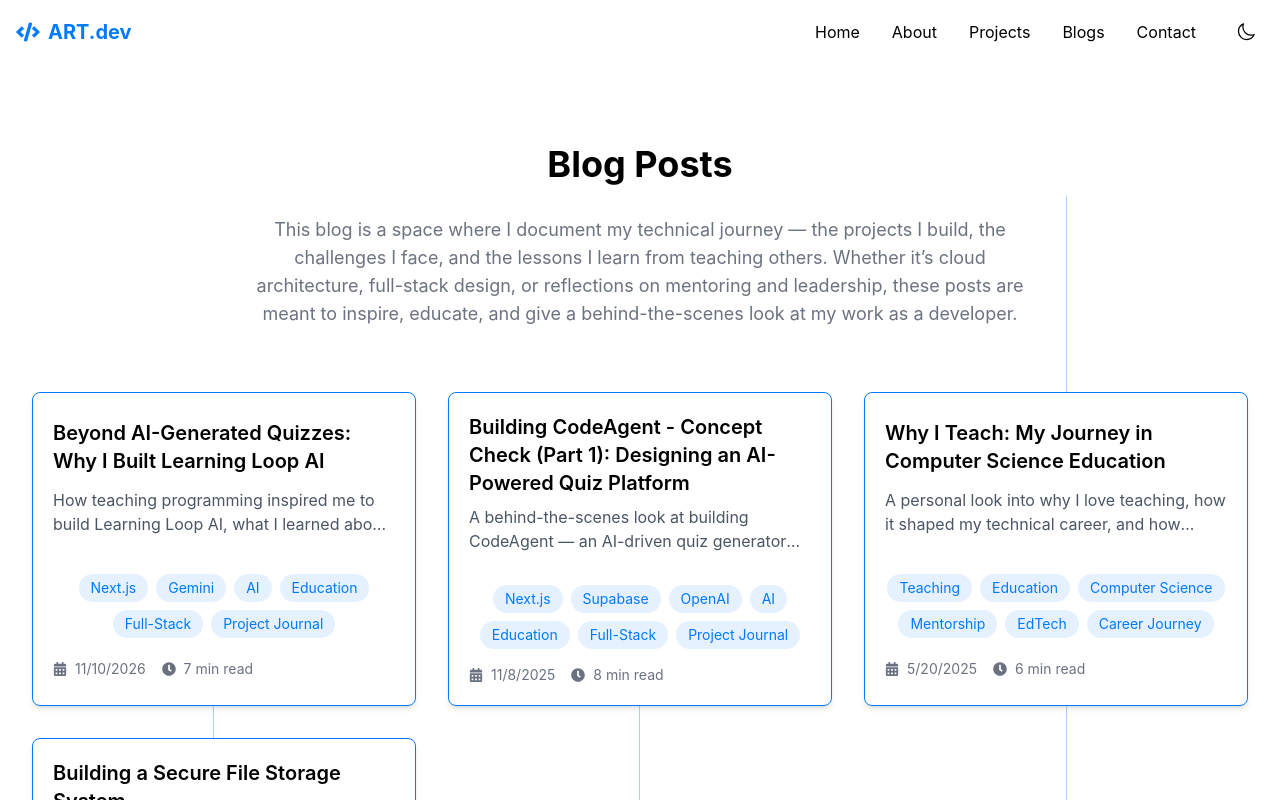
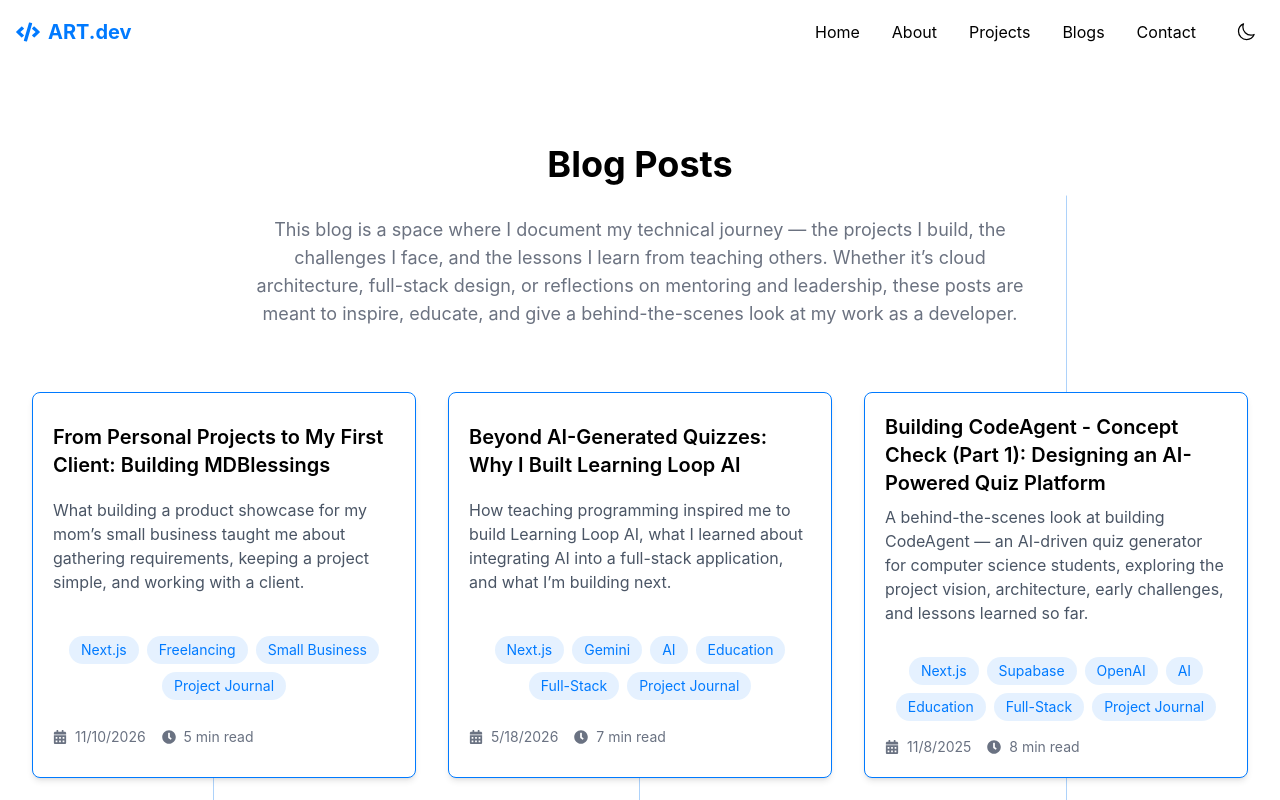
Before and after one commit to Mela13076/art-devfolio, a Next.js app: page /blogs in a window 1280 px wide. Shown: the top 800 px of the page. Built offline with nearby package versions, Linux system fonts and the light colour scheme.

Commit message:
added new blog post

```diff
--- a/src/app/components/BlogCard.tsx
+++ b/src/app/components/BlogCard.tsx
@@ -25,7 +25,7 @@ export default function BlogCard ({ title, summary, date, readTime, slug, tags }
         </motion.h3>
         </Link>
         <motion.p
-        className="text-gray-600 dark:text-gray-300 mb-4 line-clamp-2"
+        className="text-gray-600 dark:text-gray-300 mb-4 "
         initial={{ opacity: 0 }}
         animate={{ opacity: 1 }}
         transition={{ delay: 0.2 }}
--- a/src/app/page.tsx
+++ b/src/app/page.tsx
@@ -9,8 +9,8 @@ export default function Home() {
   return (
     <main>
       <Hero />
+      <ProjectSection />
       <ExperienceSection />
-      <ProjectSection />
       <Blogs />
       {/* <Newsletter /> */}
     </main>
--- a/src/contents/blogs.ts
+++ b/src/contents/blogs.ts
@@ -2,9 +2,17 @@ import { Blog } from "@/types";
 
 export const blogs: Blog[] = [
       {
+        title: "From Personal Projects to My First Client: Building MDBlessings",
+        summary: "What building a product showcase for my mom’s small business taught me about gathering requirements, keeping a project simple, and working with a client.",
+        date: "2026-11-10",
+        readTime: "5 min read",
+        slug: "building-mdblessings",
+        tags: ["Next.js", "Freelancing", "Small Business", "Project Journal"],
+      },
+      {
         title: "Beyond AI-Generated Quizzes: Why I Built Learning Loop AI",
         summary: "How teaching programming inspired me to build Learning Loop AI, what I learned about integrating AI into a full-stack application, and what I’m building next.",
-        date: "2026-11-10",
+        date: "2026-5-18",
         readTime: "7 min read",
         slug: "why-i-built-learning-loop-ai",
         tags: ["Next.js", "Gemini", "AI", "Education", "Full-Stack", "Project Journal"],
--- /dev/null
+++ b/src/posts/building-mdblessings.mdx
@@ -0,0 +1,46 @@
+---
+title: "From Personal Projects to My First Client: Building MDBlessings"
+summary: "What building a product showcase for my mom’s small business taught me about gathering requirements, keeping a project simple, and working with a client."
+date: "2026-11-10"
+readTime: "5 min read"
+slug: "building-mdblessings"
+tags: ["Next.js", "Freelancing", "Small Business", "Project Journal"]
+---
+
+My first client was my mom. She runs **MDBlessings**, a small business where she creates custom designs for shirts, cups, hats, memorial items, and all sorts of other things. I knew she wanted to reach more people, but most customers heard about her through word of mouth or happened to see something she posted on her personal social media. If someone wanted to place an order, they could message or call her.
+
+I'd run into a version of this problem myself. I'd look up a local business, find a Facebook page, and scroll through recent posts trying to figure out everything they offered. Social media made sense for a small business because it was free and easy to start using. But as a customer, I wanted one place where I could see what the business actually did.
+
+My mom never asked me to build her a website. I saw a problem, thought a site could help, and asked her if she'd be interested. I'd wanted to try freelancing for a while, and this was my first chance to take an idea to someone and find out if it would actually help them.
+
+## Figuring Out What She Needed
+
+My mom wanted a place to show her products, a way to point people toward the social accounts she was planning to set up, and an About page where she could tell the story behind MDBlessings. She also wanted to make it easier for people to reach out when they were interested in a custom item.
+
+I started with wireframes and gathered what I'd need to turn them into a site. That meant getting product details, finding out what questions customers asked and how she'd answer them, talking about colors, and asking how she wanted customers to contact her. On a personal project, I can change the layout late at night because I feel like trying something different. Here, the colors, layout, and content all had to feel right for her business.
+
+## How I Kept the First Version Small
+
+I considered adding online payments. But most of my mom's customers were local, and she had limited hours to work on orders. Opening up online purchases could mean dealing with shipping and payment fees on her side and taking on more security work on mine. If she wanted a full online store later, Etsy was an option. What she wanted right away was a site she could send people to, where they could see her work and ask about an order.
+
+I built the site with Next.js, which is what I usually use for web projects, and chose Vercel for hosting. When someone submits a custom order inquiry, Resend emails it to my mom so she can follow up. I had to explain that flow to her in terms of what she and the customer would actually do. Talking through who gets the inquiry and what happens next helped us focus on whether the form would improve the way she already took orders.
+
+I also kept the product catalog in a JSON file, with the images stored in the project. With around 20 products expected, I could keep the catalog in the codebase and avoid setting up a database for it. The trade-off is that a catalog change goes through the project files. For this version, that felt manageable.
+
+The part I found surprisingly hard was keeping the site simple. I'd been working on larger full-stack projects, so it was easy to think of more things I could build. I put that energy into helping customers get around the site. They can filter the products, find similar items from a product page, and go straight to the FAQ, contact page, or custom order form when they have a question.
+
+## What Felt Different About Working With a Client
+
+I had a real deadline. When it's my own project, I can push something back if I don't feel like working on it that day. This time, someone was waiting to use what I was building.
+
+My mom gave me room to figure out the design, and I went through a few iterations to keep it simple and guide people toward the right pages. I also had to get used to talking through changes before making them. I'm used to working alone and making decisions as I go. When a site represents someone else's business, even an idea I'm excited about is something I need to bring up with them first.
+
+One of my favorite moments was showing my mom the first version of the design. I hadn't added the products or business information yet, but she liked how it was set up. I'd spent time thinking about how all those pages should fit together, and it felt great to see her excited about a site she could picture using for her business.
+
+## What I'd Like to Build Next
+
+I'd eventually like to give my mom an admin dashboard where she could add or remove products herself and view and track inquiries in one place. For now, catalog changes happen in the project files and inquiries go to her email. Having worked through the first version, I can see what a dashboard would actually give her. She could make small updates on her own without having to reach out to me each time.
+
+I've also thought about making a reusable template for other small businesses that offer products or services. That's part of what I'd like to explore with ART's Tech Solutions. I want to keep doing this kind of work, and I'd like to see which parts of this project I could reuse while still giving each business room to show what makes it different.
+
+For my mom, I hope the site gives more people a chance to see the range of what she makes and makes it easier for them to ask about ordering something. For me, the best part was getting to build something around what someone else needed. I went into the project wanting to see what the business side of web development was like. I came away wanting to do more of it.
--- a/src/posts/why-i-built-learning-loop-ai.mdx
+++ b/src/posts/why-i-built-learning-loop-ai.mdx
@@ -1,7 +1,7 @@
 ---
 title: "Beyond AI-Generated Quizzes: Why I Built Learning Loop AI"
 summary: "How teaching programming inspired me to build Learning Loop AI, what I learned about integrating AI into a full-stack application, and what I’m building next."
-date: "2026-11-10"
+date: "2026-5-18"
 readTime: "7 min read"
 slug: "why-i-built-learning-loop-ai"
 tags: ["Next.js", "Gemini", "AI", "Education", "Full-Stack", "Project Journal"]
```
